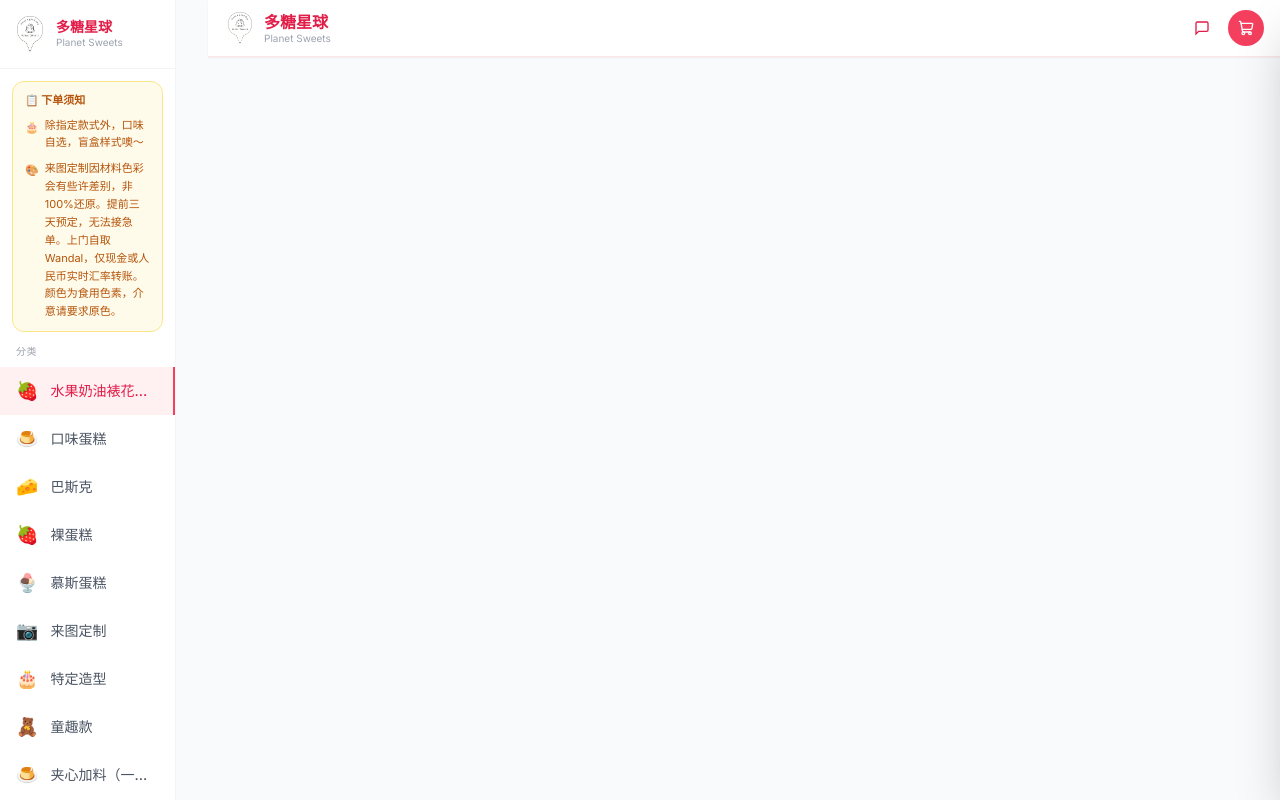
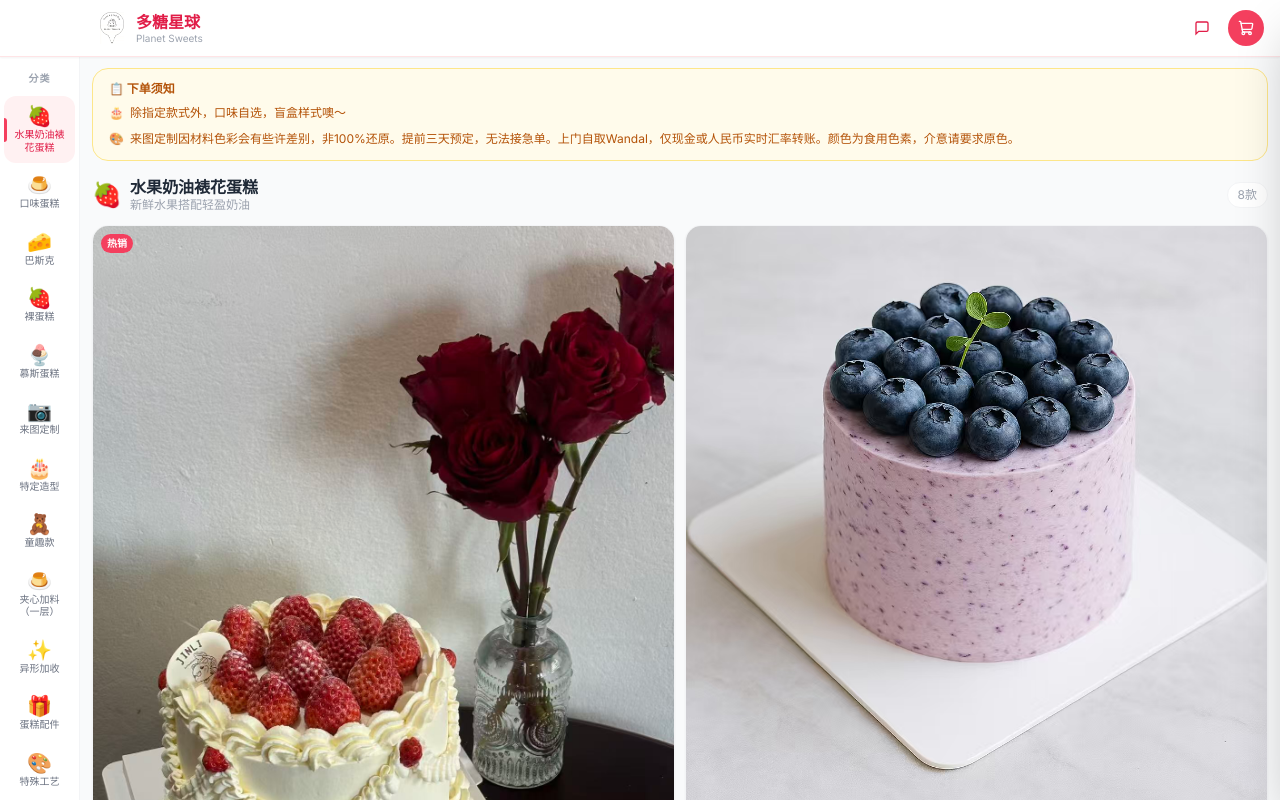
Before and after one commit to peterxia97/planet-sweets, a React (Vite) app: page / in a window 1280 px wide. Shown: the top 800 px of the page. Built offline with nearby package versions, Linux system fonts and the light colour scheme.

Commit message:
feat: 左侧固定分类栏全端常驻，移除手机端抽屉菜单

```diff
--- a/src/App.tsx
+++ b/src/App.tsx
@@ -11,115 +11,78 @@ function Main() {
   const [activeCategoryId, setActiveCategoryId] = useState(1);
   const [cartOpen, setCartOpen] = useState(false);
   const [contactOpen, setContactOpen] = useState(false);
-  const [menuOpen, setMenuOpen] = useState(false);
   const { totalItems, totalPrice } = useCart();
 
   const activeCategory = categories.find(c => c.id === activeCategoryId);
   const filteredCakes = cakes.filter(c => c.categoryId === activeCategoryId && !c.hidden);
 
-  const handleCategorySelect = (id: number) => {
-    setActiveCategoryId(id);
-    setMenuOpen(false); // 手机端选择后关闭侧边栏
-  };
-
   return (
-    <div className="min-h-screen bg-gray-50">
+    <div className="min-h-screen bg-gray-50 flex flex-col">
       <Header
         onCartOpen={() => setCartOpen(true)}
         onContactOpen={() => setContactOpen(true)}
-        onMenuOpen={() => setMenuOpen(true)}
       />
 
-      {/* 左侧导航栏 - 手机隐藏，点击显示；桌面静态 */}
-      <aside
+      {/* 主体：左侧分类栏 + 右侧内容区 */}
+      <div className="flex flex-1 pt-14">
+
+        {/* ── 左侧分类导航（固定，全端常驻） ── */}
+        <aside className="fixed top-14 left-0 bottom-0 w-[72px] sm:w-20 bg-white border-r border-gray-100 z-30 flex flex-col overflow-y-auto">
+          {/* 顶部标签 */}
+          <div className="py-2 text-center">
+            <span className="text-[10px] text-gray-400 font-semibold tracking-widest">分类</span>
+          </div>
+
+          <nav className="flex flex-col gap-0.5 px-1 pb-4">
+            {categories.map(cat => {
+              const isActive = activeCategoryId === cat.id;
+              return (
+                <button
+                  key={cat.id}
+                  onClick={() => setActiveCategoryId(cat.id)}
                   className={`
-          fixed top-0 left-0 h-full w-44 bg-white shadow-xl z-50 overflow-y-auto
-          transform transition-transform duration-300 ease-in-out
-          lg:static lg:shadow-none lg:border-r lg:border-gray-100 lg:transform-none
-          ${menuOpen ? 'translate-x-0' : '-translate-x-full lg:translate-x-0'}
+                    relative flex flex-col items-center justify-center gap-0.5
+                    w-full py-2.5 px-1 rounded-xl transition-all duration-200
+                    ${isActive
+                      ? 'bg-rose-50 text-rose-600'
+                      : 'text-gray-500 hover:bg-gray-50 hover:text-gray-700'
+                    }
                   `}
                 >
-        {/* 手机端遮罩层 */}
-        {menuOpen && (
-          <div
-            className="fixed inset-0 bg-black/30 z-[-1] lg:hidden"
-            onClick={() => setMenuOpen(false)}
-          />
+                  {/* 激活指示条 */}
+                  {isActive && (
+                    <span className="absolute left-0 top-1/2 -translate-y-1/2 w-[3px] h-6 bg-rose-500 rounded-r-full" />
                   )}
-        {/* Logo区域 */}
-        <div className="flex items-center gap-2 px-3 py-4 border-b border-gray-100">
-          <img src="/logo.jpg" alt="Planet Sweets" className="w-9 h-9 object-contain" />
-          <div>
-            <h2 className="text-sm font-bold text-rose-600 leading-tight">多糖星球</h2>
-            <p className="text-[10px] text-gray-400">Planet Sweets</p>
-          </div>
-        </div>
-
-        {/* 温馨提示（桌面端） */}
-        <div className="mx-3 mt-3 bg-amber-50 border border-amber-200 rounded-xl px-3 py-2.5 hidden lg:block">
-          <p className="text-amber-700 text-[11px] font-bold mb-2">📋 下单须知</p>
-          <div className="space-y-2">
-            <div className="flex gap-1.5">
-              <span className="text-[11px] mt-0.5 flex-shrink-0">🎂</span>
-              <p className="text-amber-700 text-[11px] leading-relaxed">
-                除指定款式外，口味自选，盲盒样式噢～
-              </p>
-            </div>
-            <div className="flex gap-1.5">
-              <span className="text-[11px] mt-0.5 flex-shrink-0">🎨</span>
-              <p className="text-amber-700 text-[11px] leading-relaxed">
-                来图定制因材料色彩会有些许差别，非100%还原。提前三天预定，无法接急单。上门自取Wandal，仅现金或人民币实时汇率转账。颜色为食用色素，介意请要求原色。
-              </p>
-            </div>
-          </div>
-        </div>
-
-        {/* 分类列表 */}
-        <nav className="py-3">
-          <p className="px-4 text-[10px] text-gray-400 font-medium uppercase tracking-wider mb-2">分类</p>
-          {categories.map(cat => (
-            <button
-              key={cat.id}
-              onClick={() => handleCategorySelect(cat.id)}
-              className={`w-full flex items-center gap-3 px-4 py-2.5 text-left transition-colors
-                ${activeCategoryId === cat.id
-                  ? 'bg-rose-50 text-rose-600 border-r-2 border-rose-500'
-                  : 'text-gray-600 hover:bg-gray-50 border-r-2 border-transparent'
-                }`}
-            >
-              <span className="text-lg flex-shrink-0">{cat.icon}</span>
-              <span className="text-sm font-medium truncate">{cat.name}</span>
+                  <span className="text-xl leading-none">{cat.icon}</span>
+                  <span className="text-[10px] font-medium leading-tight text-center w-full px-0.5 break-words line-clamp-2">
+                    {cat.name}
+                  </span>
                 </button>
-          ))}
+              );
+            })}
           </nav>
-
-        {/* 侧边栏底部（桌面端） */}
-        <div className="mt-auto px-4 py-4 border-t border-gray-100 hidden lg:block">
-          <p className="text-xs text-gray-400 text-center">支持澳币现金 / 支付宝汇率转账</p>
-        </div>
         </aside>
 
-      {/* 主内容区 */}
-      <div className="pt-14 min-h-screen flex flex-col lg:ml-52">
-        {/* 横幅（仅手机端） */}
-        <div className="mx-3 mt-3 rounded-2xl overflow-hidden bg-gradient-to-r from-rose-400 to-pink-500 px-5 py-5 relative lg:hidden">
-          <img src="/logo.jpg" alt="" className="absolute right-3 bottom-3 w-20 h-20 object-contain opacity-20" />
+        {/* ── 右侧内容区 ── */}
+        <main className="flex-1 ml-[72px] sm:ml-20 min-w-0 flex flex-col">
+
+          {/* 横幅（手机端） */}
+          <div className="mx-3 mt-3 rounded-2xl overflow-hidden bg-gradient-to-r from-rose-400 to-pink-500 px-5 py-4 relative lg:hidden">
+            <img src="/logo.jpg" alt="" className="absolute right-3 bottom-2 w-16 h-16 object-contain opacity-20" />
             <p className="text-white/60 text-xs mb-0.5">Welcome to</p>
-          <h2 className="text-2xl font-bold text-white leading-tight">多糖星球</h2>
+            <h2 className="text-xl font-bold text-white leading-tight">多糖星球</h2>
             <p className="text-white/80 text-sm">Planet Sweets</p>
           </div>
 
-        {/* 温馨提示（仅手机端） */}
-        <div className="mx-3 mt-3 bg-amber-50 border border-amber-200 rounded-2xl px-4 py-3 lg:hidden">
-          <p className="text-amber-700 text-xs font-bold mb-2">📋 下单须知</p>
-          <div className="space-y-2">
-            <div className="flex gap-2">
+          {/* 下单须知 */}
+          <div className="mx-3 mt-3 bg-amber-50 border border-amber-200 rounded-2xl px-4 py-3">
+            <p className="text-amber-700 text-xs font-bold mb-1.5">📋 下单须知</p>
+            <div className="space-y-1.5">
+              <div className="flex gap-1.5">
                 <span className="text-xs mt-0.5 flex-shrink-0">🎂</span>
-              <p className="text-amber-700 text-xs leading-relaxed">
-                除指定款式外，口味自选，盲盒样式噢～
-              </p>
+                <p className="text-amber-700 text-xs leading-relaxed">除指定款式外，口味自选，盲盒样式噢～</p>
               </div>
-            <div className="flex gap-2">
+              <div className="flex gap-1.5">
                 <span className="text-xs mt-0.5 flex-shrink-0">🎨</span>
                 <p className="text-amber-700 text-xs leading-relaxed">
                   来图定制因材料色彩会有些许差别，非100%还原。提前三天预定，无法接急单。上门自取Wandal，仅现金或人民币实时汇率转账。颜色为食用色素，介意请要求原色。
@@ -129,11 +92,11 @@ function Main() {
           </div>
 
           {/* 当前分类标题 */}
-        <div className="px-4 mt-4 mb-3 flex items-center gap-2">
+          <div className="px-3 mt-4 mb-3 flex items-center gap-2">
             <span className="text-2xl">{activeCategory?.icon}</span>
-          <div>
-            <h3 className="text-base font-bold text-gray-800 leading-tight">{activeCategory?.name}</h3>
-            <p className="text-xs text-gray-400">{activeCategory?.description}</p>
+            <div className="min-w-0">
+              <h3 className="text-base font-bold text-gray-800 leading-tight truncate">{activeCategory?.name}</h3>
+              <p className="text-xs text-gray-400 truncate">{activeCategory?.description}</p>
             </div>
             <span className="ml-auto text-xs text-gray-400 bg-white px-2.5 py-1 rounded-full border border-gray-100 flex-shrink-0">
               {filteredCakes.length}款
@@ -141,7 +104,7 @@ function Main() {
           </div>
 
           {/* 蛋糕网格 */}
-        <div className="px-3 grid grid-cols-2 gap-2.5 pb-24">
+          <div className="px-3 grid grid-cols-2 gap-2.5 pb-28">
             {filteredCakes.map(cake => (
               <CakeCard key={cake.id} cake={cake} />
             ))}
@@ -154,11 +117,12 @@ function Main() {
             </div>
           )}
 
-        {/* Footer - 精简（仅手机端） */}
-        <footer className="bg-white border-t border-rose-50 py-5 px-4 text-center mt-auto lg:hidden">
+          {/* Footer */}
+          <footer className="bg-white border-t border-rose-50 py-5 px-4 text-center mt-auto">
             <p className="text-rose-400 font-semibold text-sm">🍰 多糖星球 Planet Sweets</p>
             <p className="text-gray-300 text-xs mt-1">新鲜手工 · 当日制作</p>
           </footer>
+        </main>
       </div>
 
       {/* Bottom Cart FAB */}
--- a/src/components/Header.tsx
+++ b/src/components/Header.tsx
@@ -4,26 +4,16 @@ import { useCart } from '../CartContext';
 interface HeaderProps {
   onCartOpen: () => void;
   onContactOpen: () => void;
-  onMenuOpen: () => void;
 }
 
-export default function Header({ onCartOpen, onContactOpen, onMenuOpen }: HeaderProps) {
+export default function Header({ onCartOpen, onContactOpen }: HeaderProps) {
   const { totalItems } = useCart();
 
   return (
-    <header className="fixed top-0 left-0 lg:left-52 right-0 z-40 bg-white/95 backdrop-blur-md shadow-sm border-b border-rose-100">
-      <div className="flex items-center justify-between px-4 h-14">
-        {/* 左侧：菜单按钮 + Logo */}
+    <header className="fixed top-0 left-0 right-0 z-40 bg-white/95 backdrop-blur-md shadow-sm border-b border-rose-100">
+      <div className="flex items-center justify-between px-4 h-14 ml-[72px] sm:ml-20">
+        {/* Logo */}
         <div className="flex items-center gap-2 min-w-0">
-          {/* 菜单按钮（手机端） */}
-          <button
-            onClick={onMenuOpen}
-            className="flex items-center justify-center px-2 h-9 rounded-full text-gray-600 hover:bg-gray-100 transition-colors lg:hidden text-sm font-medium"
-          >
-            分类
-          </button>
-
-          {/* Logo */}
           <img src="/logo.jpg" alt="Planet Sweets" className="w-8 h-8 object-contain flex-shrink-0" />
           <div className="min-w-0">
             <h1 className="text-base font-bold text-rose-600 leading-tight truncate">多糖星球</h1>
```
Lines whose indentation alone changed are shown as unchanged.
